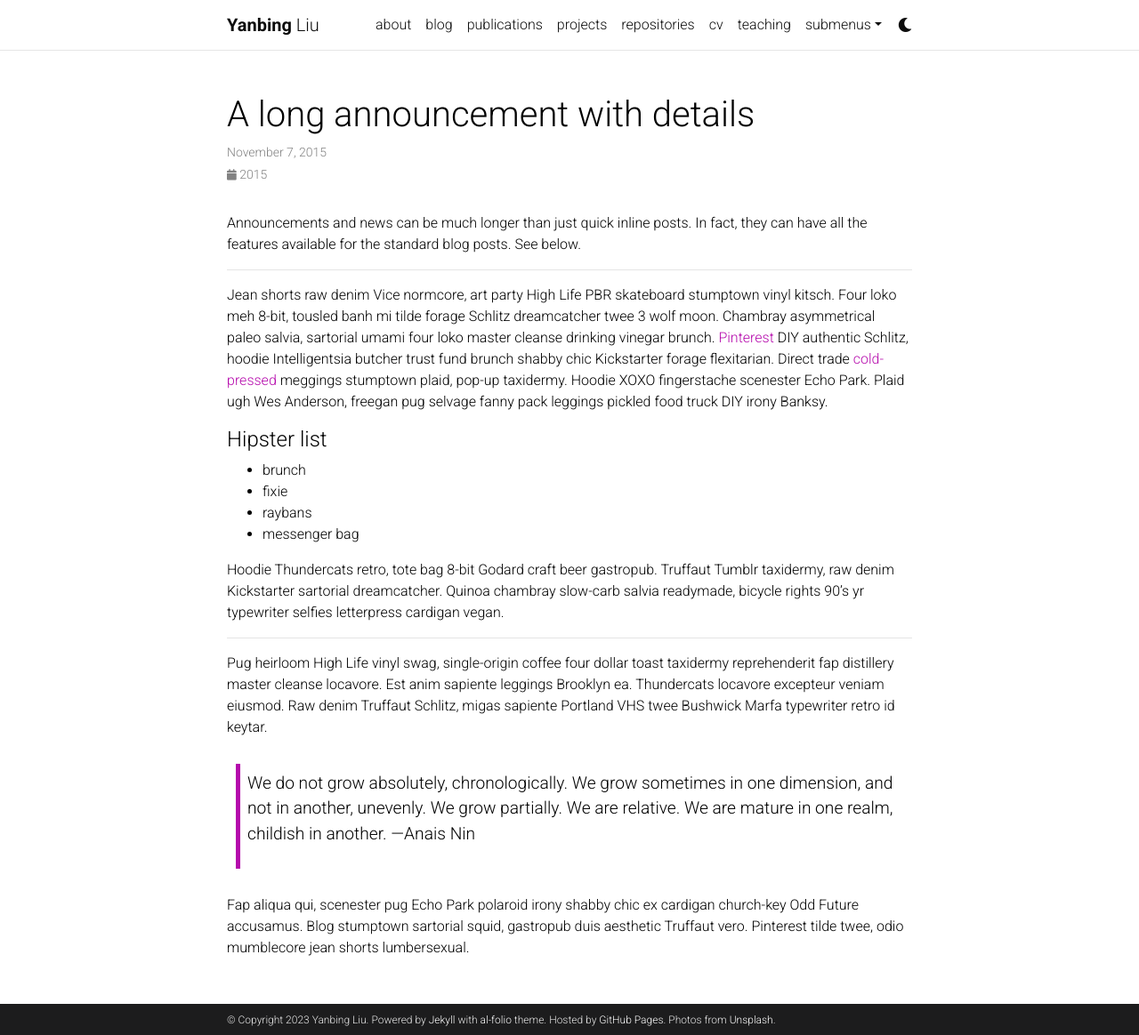
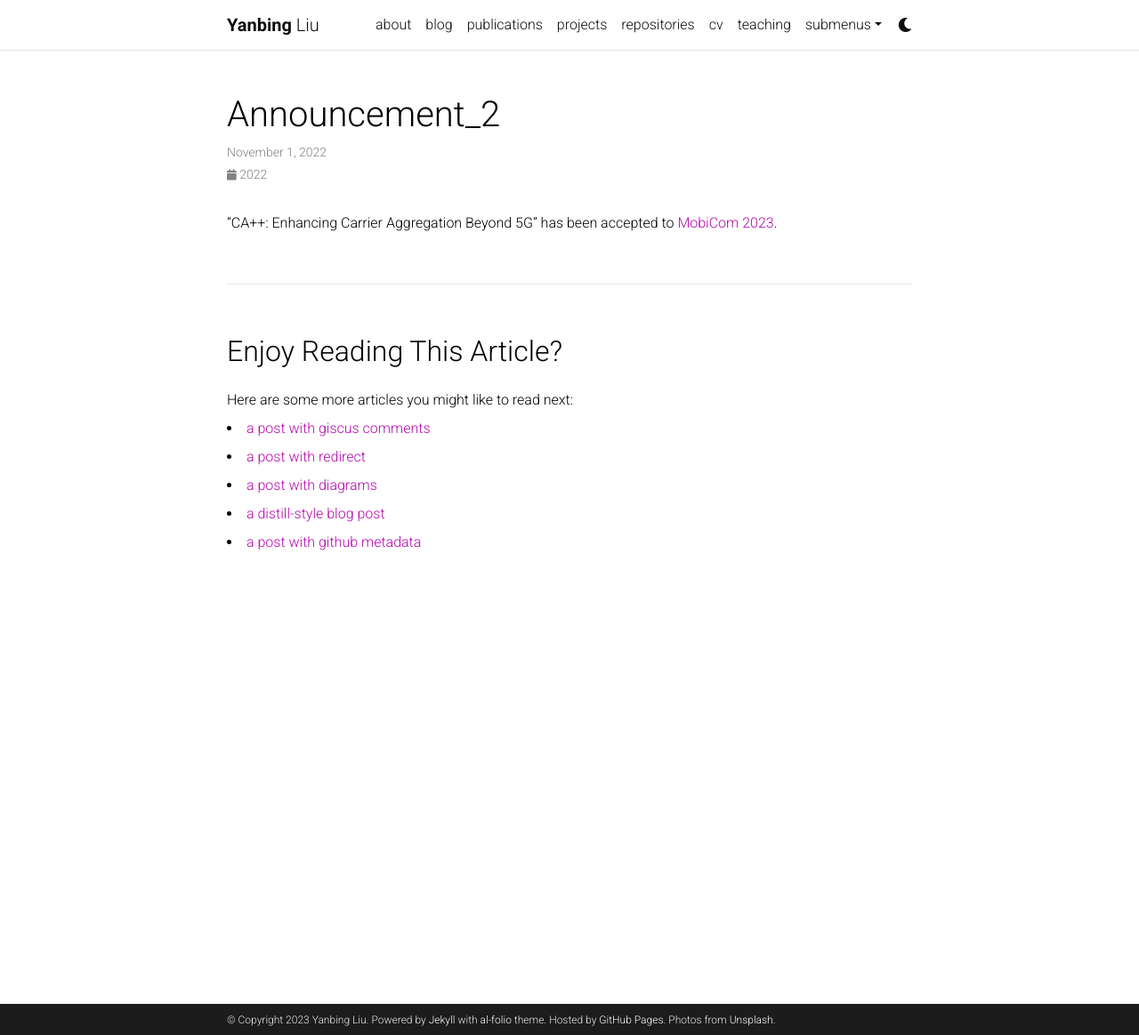
Before and after one commit to YanbingLiu1997/YanbingLiu1997.github.io, a Jekyll site: the page built from _news/announcement_2.md, in a window 1280 px wide and 1164 px high. Shown: the whole window at 89% size. Built offline with Jekyll 4.4.1, drawn with Linux system fonts in a browser that asks for light colours; comment, search, counter and statistics services are not loaded; a style sheet for code colours, icons or effects is not loaded.

Commit message:
update bib

```diff
--- a/_news/announcement_2.md
+++ b/_news/announcement_2.md
@@ -1,32 +1,7 @@
 ---
 layout: post
-title: A long announcement with details
-date: 2015-11-07 16:11:00-0400
-inline: false
-related_posts: false
+date: 2022-11-01 00:00:00-0100
+inline: true
 ---
 
-Announcements and news can be much longer than just quick inline posts. In fact, they can have all the features available for the standard blog posts. See below.
-
-***
-
-Jean shorts raw denim Vice normcore, art party High Life PBR skateboard stumptown vinyl kitsch. Four loko meh 8-bit, tousled banh mi tilde forage Schlitz dreamcatcher twee 3 wolf moon. Chambray asymmetrical paleo salvia, sartorial umami four loko master cleanse drinking vinegar brunch. <a href="https://www.pinterest.com">Pinterest</a> DIY authentic Schlitz, hoodie Intelligentsia butcher trust fund brunch shabby chic Kickstarter forage flexitarian. Direct trade <a href="https://en.wikipedia.org/wiki/Cold-pressed_juice">cold-pressed</a> meggings stumptown plaid, pop-up taxidermy. Hoodie XOXO fingerstache scenester Echo Park. Plaid ugh Wes Anderson, freegan pug selvage fanny pack leggings pickled food truck DIY irony Banksy.
-
-#### Hipster list
-<ul>
-    <li>brunch</li>
-    <li>fixie</li>
-    <li>raybans</li>
-    <li>messenger bag</li>
-</ul>
-
-Hoodie Thundercats retro, tote bag 8-bit Godard craft beer gastropub. Truffaut Tumblr taxidermy, raw denim Kickstarter sartorial dreamcatcher. Quinoa chambray slow-carb salvia readymade, bicycle rights 90's yr typewriter selfies letterpress cardigan vegan.
-
-***
-
-Pug heirloom High Life vinyl swag, single-origin coffee four dollar toast taxidermy reprehenderit fap distillery master cleanse locavore. Est anim sapiente leggings Brooklyn ea. Thundercats locavore excepteur veniam eiusmod. Raw denim Truffaut Schlitz, migas sapiente Portland VHS twee Bushwick Marfa typewriter retro id keytar.
-
-> We do not grow absolutely, chronologically. We grow sometimes in one dimension, and not in another, unevenly. We grow partially. We are relative. We are mature in one realm, childish in another.
-> —Anais Nin
-
-Fap aliqua qui, scenester pug Echo Park polaroid irony shabby chic ex cardigan church-key Odd Future accusamus. Blog stumptown sartorial squid, gastropub duis aesthetic Truffaut vero. Pinterest tilde twee, odio mumblecore jean shorts lumbersexual.
+"CA++: Enhancing Carrier Aggregation Beyond 5G" has been accepted to [MobiCom 2023](https://sigmobile.org/mobicom/2023/).
```
Also changed, not shown: _news/announcement_1.md (+2 -3 lines), _news/announcement_3.md (+2 -2 lines), 7 other files.
